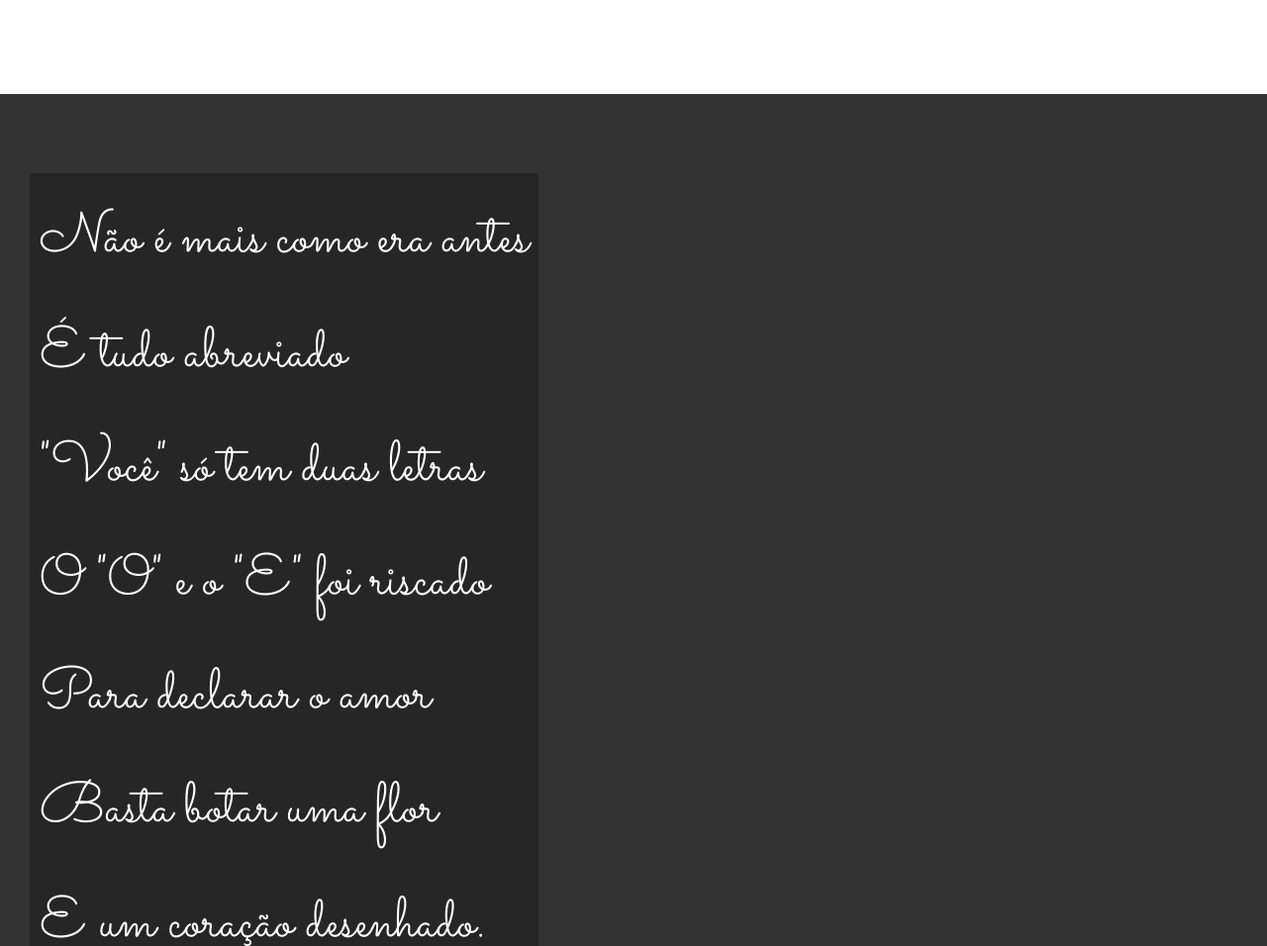
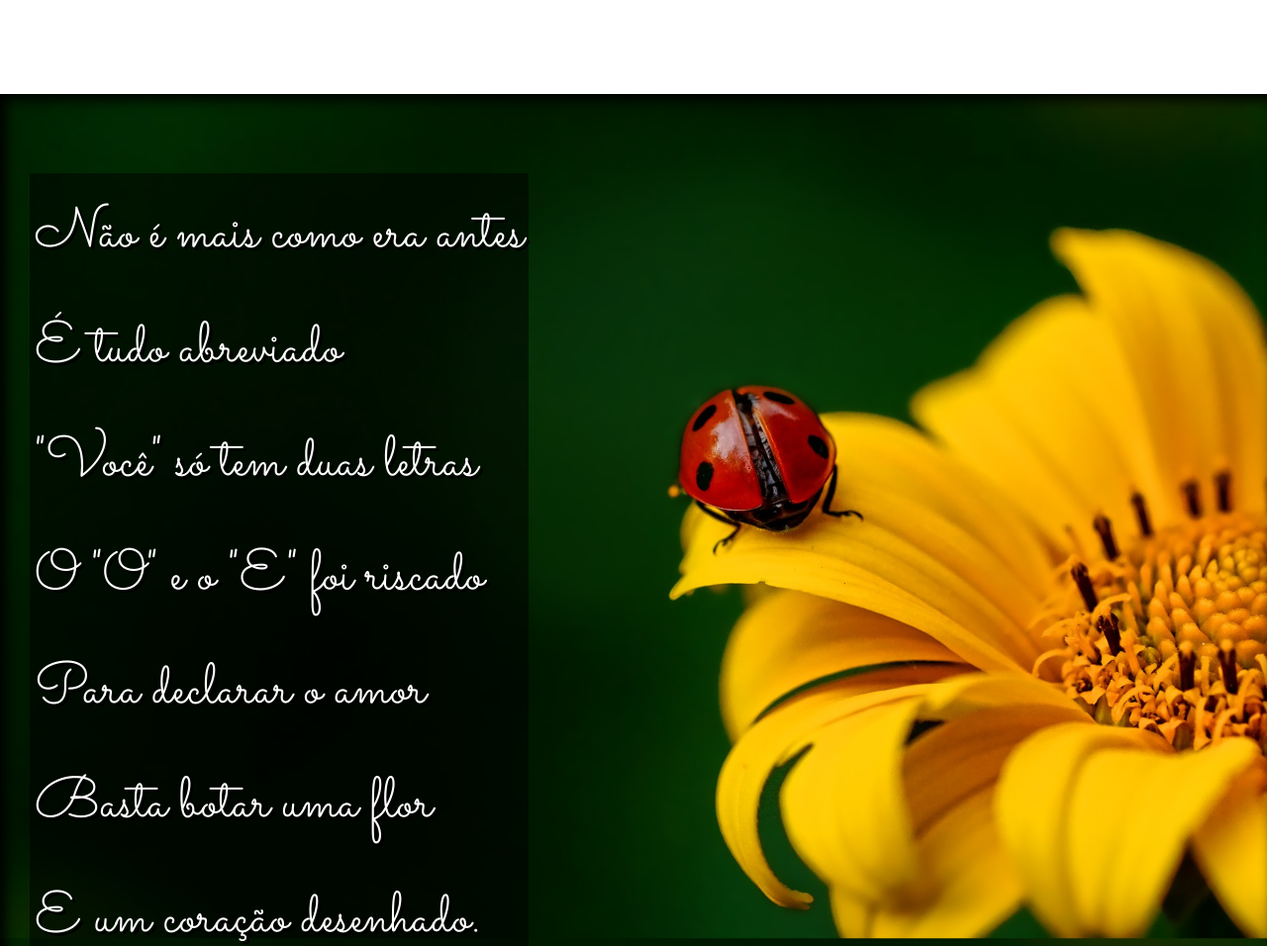
Before and after one commit to mateusmoreiraa/projeto-cordel, a plain HTML site: page index.html in a window 1280 px wide. Shown: the part 1108-2064 px from the top of the page at 99% size. Drawn offline with Linux system fonts and the light colour scheme.

Commit message:
Update style.css

```diff
--- a/index.html
+++ b/index.html
@@ -23,7 +23,7 @@
                 Vou dizer tudo em poesia.
             </p>
         </section>
-        <section class="imagem">
+        <section class="imagem" id="img01">
             <p>
                 Não é mais como era antes <br>
                 É tudo abreviado <br>
@@ -55,7 +55,7 @@
                 Decifre esse rabisco.
             </p>
         </section>
-        <section class="imagem">
+        <section class="imagem" id="img02">
             <p>
                 Tenho saudade das cartas <br>
                 Escritas com a própria mão <br>
--- a/style.css
+++ b/style.css
@@ -68,13 +68,26 @@ section.normal {
 section.imagem {
     background-color: rgb(51, 51, 51);
     color: white;
+    background-size: cover;
+    box-shadow: inset 6px 6px 13px 0px black;
+    background-attachment: fixed;
+
 
 }
 section.imagem > p {
     display: inline-block;
-    padding: 10px;
-    background-color: rgba(0, 0, 0, 0.253
-    );
+    padding: 5px;
+    background-color: rgba(0, 0, 0, 0.514);
+    text-shadow: 3px 3px 0px black;
+
+}
+section#img01 {
+    background-image: url('../projeto-cordel/imagens/background001.jpg');
+    background-position: right center;
+}
+section#img02 {
+    background-image:url('imagens/background002.jpg');
+    background-position: right center;
 }
 
 
```
Also changed, not shown: imagens/background001.jpg (added), imagens/background002.jpg (added).
